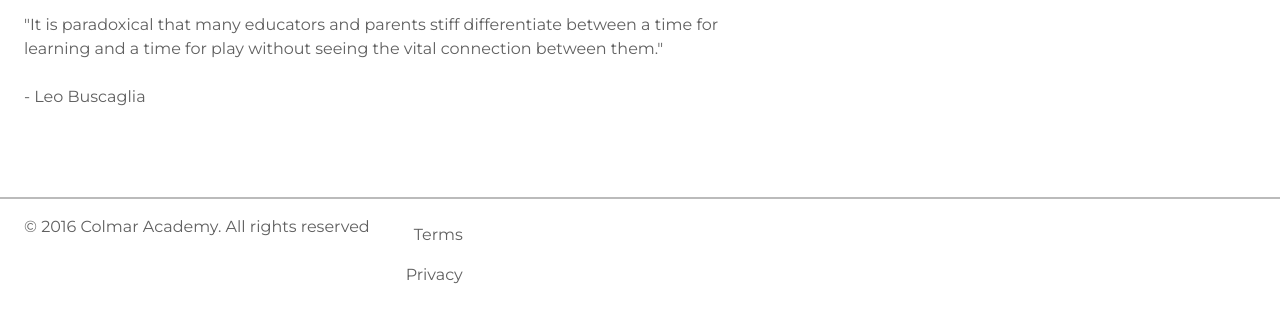
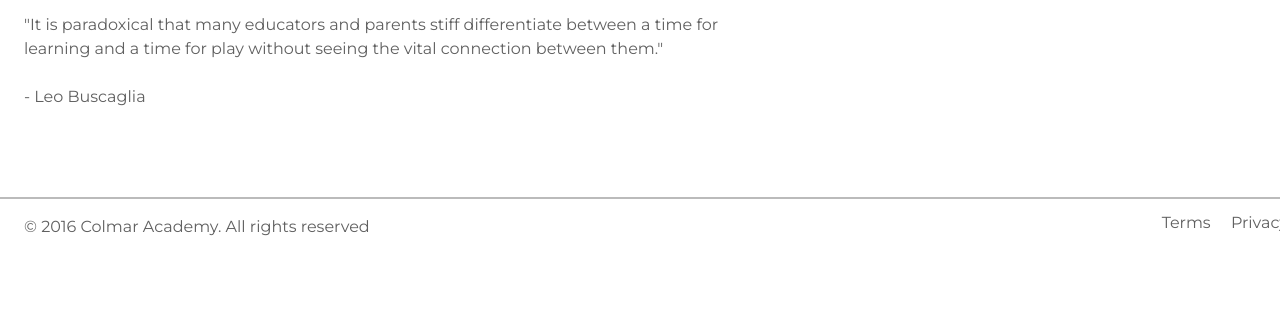
Before and after one commit to erikanso/Colmar, a plain HTML site: page index.html in a window 1280 px wide. Shown: the part 3016-3337 px from the top of the page. After the commit the page ends 3287 px from the top, so only its background shows below. Drawn offline with Linux system fonts and the light colour scheme.

Commit message:
Align footer links right

```diff
--- a/index.html
+++ b/index.html
@@ -204,13 +204,12 @@
 
     <footer>
       <p>&copy; 2016 Colmar Academy. All rights reserved</p>
-      <ul>
-        <li>Terms</li>
-        <li>Privacy</li>
-      </ul>
+        <div class="links">
+          <span>Terms</span>
+          <span>Privacy</span>
+        </div>
     </footer>
 
 <!-- Footer End -->
-
   </body>
 </html>
--- a/resources/css/style.css
+++ b/resources/css/style.css
@@ -1,6 +1,7 @@
 html {
   font-family: 'Montserrat', sans-serif;
   color: #606060;
+  margin: 0 auto;
 }
 
 .mobile {
@@ -354,21 +355,20 @@ video {
 footer {
   display: flex;
   flex-direction: row;
+  justify-content: space-between;
   width: 100%;
   padding: 16px 0 32px 24px;
   border-top: 2px solid #BBBBBB;
 }
 
-footer li {
-  width: 100%;
-  text-align: right;
-  padding: 12px;
+footer span {
+  padding-right: 16px;
 }
 
 /* Footer End */
 
 @media only screen and (max-width: 800px) {
-  footer li {
+  footer span {
     display: none;
   }
 }
```
Also changed, not shown: 1 other file.
